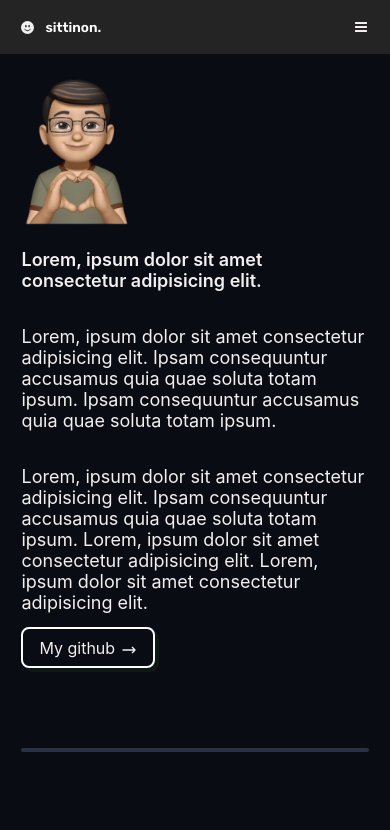
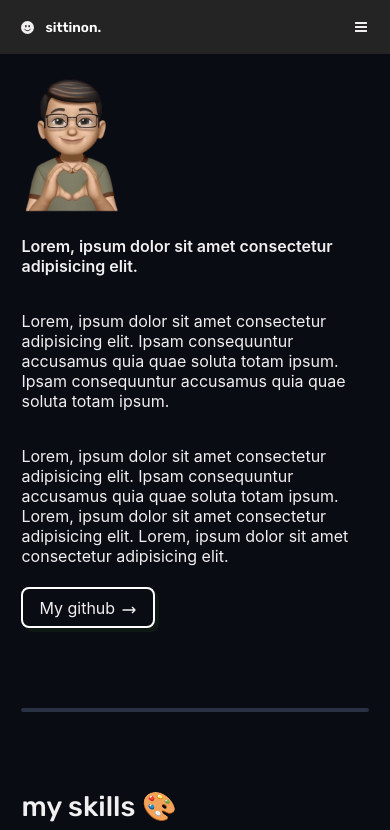
Before and after one commit to Grapeka/sittinonweb, a React (Create React App) app: page / in a window 390 px wide. Shown: the top 830 px of the page. Built offline with nearby package versions, Linux system fonts and the light colour scheme.

Commit message:
style: responsive design

```diff
--- a/src/components/Experiences/Experiences.module.scss
+++ b/src/components/Experiences/Experiences.module.scss
@@ -63,3 +63,72 @@
     }
   }
 }
+
+@media only screen and (min-width: 0px) and (max-width: 800px) {
+  .container {
+    margin-top: 70px;
+    width: 100%;
+    color: rgb(241, 239, 239);
+    padding-bottom: 70px;
+    .head {
+      span {
+        font-size: 28px;
+        font-weight: 500;
+      }
+    }
+    .content {
+      margin-top: 13px;
+      width: 88%;
+      display: flex;
+      flex-direction: column;
+      align-items: center;
+      gap: 30px;
+
+      .anExp {
+        width: 100%;
+        display: flex;
+        flex-direction: column;
+
+        .primary {
+          font-weight: 700;
+          width: 100%;
+          .coop {
+            font-size: 16px;
+            font-weight: 700;
+          }
+
+          .date {
+            font-weight: 400;
+            font-size: 14px;
+            margin-top: 9px;
+          }
+        }
+
+        .sub {
+          font-weight: 700;
+          width: 100%;
+          .role {
+            font-size: 14px;
+            font-weight: 700;
+          }
+
+          .details {
+            font-weight: 400;
+            font-size: 13px;
+            margin-top: 6px;
+          }
+          .location {
+            font-weight: 400;
+            font-size: 13px;
+            margin-top: 8px;
+          }
+        }
+
+        .primary,
+        .sub {
+          margin-top: 16px;
+        }
+      }
+    }
+  }
+}
--- a/src/components/Greeting/Greeting.module.scss
+++ b/src/components/Greeting/Greeting.module.scss
@@ -41,3 +41,47 @@
     }
   }
 }
+
+@media only screen and (min-width: 0px) and (max-width: 1024px) {
+  .container {
+    .content {
+      padding-bottom: 7px;
+      .avatar {
+        margin-top: 25px;
+        width: 100px;
+        .imgBox {
+          user-select: none;
+          height: 58%;
+          min-height: 60%;
+          width: 100%;
+
+          .img {
+            object-fit: cover;
+            height: 100%;
+            width: 100%;
+          }
+        }
+      }
+      .text {
+        font-size: 16px;
+        margin-top: 20px;
+        display: flex;
+        flex-direction: column;
+        gap: 35px;
+        .firstGreet {
+          font-weight: 600;
+        }
+
+        .mid {
+        }
+
+        .last {
+        }
+
+        .button {
+          margin-top: 10px;
+        }
+      }
+    }
+  }
+}
--- a/src/components/Projects/Projects.module.scss
+++ b/src/components/Projects/Projects.module.scss
@@ -104,3 +104,12 @@
     }
   }
 }
+
+@media only screen and (min-width: 0px) and (max-width: 1024px) {
+  .container {
+    .content {
+      display: grid;
+      grid-template-columns: auto;
+    }
+  }
+}
```
